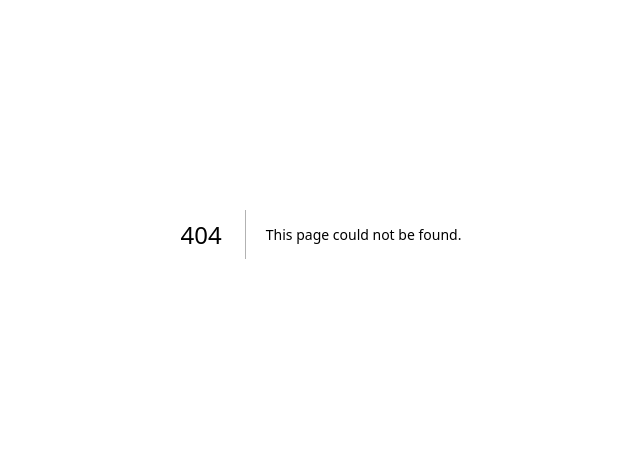
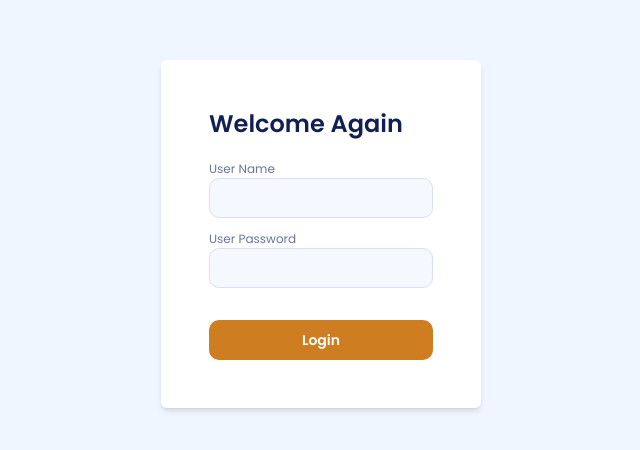
Before and after one commit to buddhika-development/wijesundara-erp-internal-system-client, a Next.js app: page /SystemLogin in a window 1280 px wide. Before the commit this address had no page. Shown: the part 166-616 px from the top of the page, without its empty margins (319-959 px from the left). Built offline with nearby package versions, Linux system fonts and the light colour scheme.

Commit message:
Setup the login functionality

```diff
--- a/src/Action/AddStockAction.js
+++ b/src/Action/AddStockAction.js
@@ -18,7 +18,18 @@ export const AddStockActionHandler = async (prevState, formData) => {
         stock_amount: stockAmount
     };
 
+    const price = Math.random()*150000
+    const setPrice = price.toFixed(2)
+
+    const financeData = {
+        sec_id : 'ST123',
+        amount : setPrice,
+        description : "Request money to purchase stock",
+        bank_account : 'INB123'
+    }
+
     const urlEncodedData = new URLSearchParams(data).toString();
+    const urlEncodedDataToFinance = new URLSearchParams(financeData).toString()
 
     const response = await fetch('http://localhost:8080/api/purchase/add_purchase', {
         method: "POST",
@@ -27,6 +38,14 @@ export const AddStockActionHandler = async (prevState, formData) => {
         },
         body: urlEncodedData
     });
+
+    const financeResponse = await fetch('http://localhost:8080/api/purchase/requestApproval', {
+        method : "POST",
+        headers: {
+            "Content-Type": "application/x-www-form-urlencoded"
+        },
+        body: urlEncodedDataToFinance
+    })
 
     if (response.ok) {
         return {
--- /dev/null
+++ b/src/app/SystemLogin/page.jsx
@@ -0,0 +1,62 @@
+"use client"
+
+import Title from "@/components/ui/Titles/Title";
+import userLogins from "@/userLogins";
+import React, { useState } from "react";
+
+const page = () => {
+
+    const [formData, setFormData] = useState({
+        user_name : "",
+        user_password : ""
+    })
+
+    const handleInput = (e) => {
+        const {name, value} = e.target
+
+        setFormData(prev => ({
+            ...prev,
+            [name] : value
+        }))
+    }
+
+    const handleLogin = (e) => {
+        e.preventDefault()
+
+        const userValidationData = userLogins.find(user =>
+            user.user_name == formData["user_name"] && user.user_password == formData["user_password"]
+        )
+
+        if (userValidationData == undefined) {
+            alert('Invalid login please check the credentials.')
+        }
+        else{
+            window.location.href = userValidationData.destination;
+        }
+
+    }
+
+  return (
+    <div className="w-full h-full flex items-center justify-center bg-blue-50">
+
+        <div className="w-1/4 p-12 rounded-md shadow-md bg-white">
+            <Title title_content="Welcome Again" />
+
+            <form className="mt-5" onSubmit={handleLogin} method="POST">
+                <div className="input-section">
+                    <label htmlFor="user_name">User Name</label>
+                    <input type="text" name="user_name" onChange={handleInput} />
+                </div>
+                <div className="input-section">
+                    <label htmlFor="user_password">User Password</label>
+                    <input type="password" name="user_password" onChange={handleInput} />
+                </div>
+
+                <input className="submit-btn w-full mt-5" type="submit" value={'Login'} />
+            </form>
+        </div>
+    </div>
+  );
+};
+
+export default page;
--- a/src/components/layouts/StockManagement/StockDashboard/AvailableStockDetails.jsx
+++ b/src/components/layouts/StockManagement/StockDashboard/AvailableStockDetails.jsx
@@ -12,7 +12,7 @@ const AvailableStockDetails = () => {
     useEffect(() => {
         const fetch_data = async () => {
             try {
-                const response = await fetch('http://localhost:8080/api/stock/availability_stats')
+                const response = await fetch('http://localhost:5000/api/stock/availability_stats')
 
                 if (!response.ok) {
                     throw new Error("Something went wron in data loading...")
--- a/src/components/layouts/StockManagement/StockDashboard/PendingConfirmations.jsx
+++ b/src/components/layouts/StockManagement/StockDashboard/PendingConfirmations.jsx
@@ -17,7 +17,7 @@ const PendingConfirmations = () => {
         const fetch_date = async () => {
 
             try {
-                const response = await fetch('http://localhost:8080/api/transportaion_task/trasnportation_task_assginment/stats')
+                const response = await fetch('http://localhost:5000/api/transportaion_task/trasnportation_task_assginment/stats')
 
                 if (!response.ok) {
                     throw new Error("Something went wrong.....")
--- a/src/components/layouts/StockManagement/StockDashboard/RecentBidDetails.jsx
+++ b/src/components/layouts/StockManagement/StockDashboard/RecentBidDetails.jsx
@@ -14,7 +14,7 @@ const RecentBidDetails = () => {
 
         const fetchBidDetails = async () => {
             try {
-                const bid_response = await fetch('http://localhost:8080/api/bids')
+                const bid_response = await fetch('http://localhost:5000/api/bids')
 
                 if (!bid_response.ok) {
                     throw new Error('Data fetching error....')
--- a/src/components/layouts/StockManagement/StockDashboard/StockStatistics.jsx
+++ b/src/components/layouts/StockManagement/StockDashboard/StockStatistics.jsx
@@ -21,7 +21,7 @@ const StockStatistics = () => {
         const fetch_data = async () => {
 
             try {
-                const response = await fetch('http://localhost:8080/api/stock/availability_stats')
+                const response = await fetch('http://localhost:5000/api/stock/availability_stats')
 
                 if (!response.ok) {
                     throw new Error("Somthing went wrong data loding....")
--- a/src/components/layouts/StockManagement/StockDashboard/StockTransporationStats.jsx
+++ b/src/components/layouts/StockManagement/StockDashboard/StockTransporationStats.jsx
@@ -18,7 +18,7 @@ const StockTransporationStats = () => {
 
         const fetch_data = async () => {
             try{
-                const response = await fetch("http://localhost:8080/api/transportaion_task")
+                const response = await fetch("http://localhost:5000/api/transportaion_task")
 
                 if(!response.ok) {
                     throw new Error("Something went wrong in data processing");
--- /dev/null
+++ b/src/userLogins.js
@@ -0,0 +1,21 @@
+const userLogins = [
+    {
+        'user_name' : 'buddhika_madu',
+        'user_password' : '2001219',
+        'destination' : 'http://localhost:3000/StockManager'
+    },
+    {
+        'user_name' : 'anuda_senevi',
+        'user_password' : '12345',
+        'destination' : 'http://localhost:3000/financehome'
+    },
+    {
+        'user_name' : 'hrmanager',
+        'user_password' : '12345',
+        'destination' : 'http://localhost:3000/HR-home'
+    }
+
+]
+
+
+export default userLogins
```
